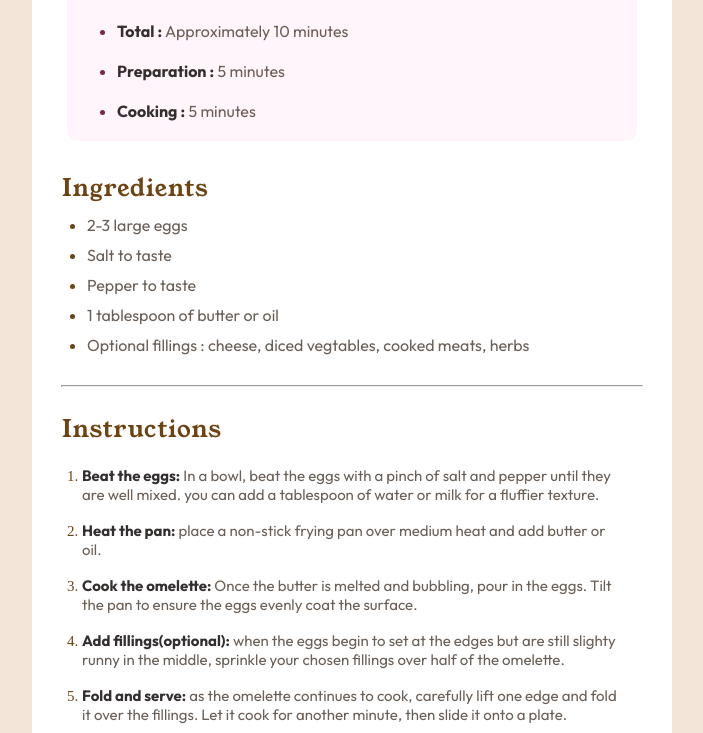
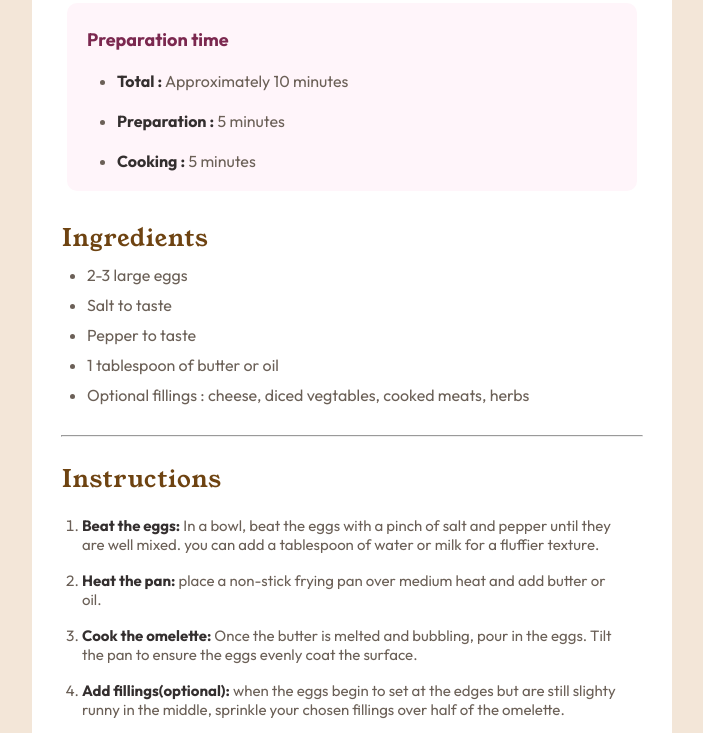
Before and after one commit to ritujha19/recipe-page, a plain HTML site: page index.html in a window 1280 px wide. Shown: the part 495-1228 px from the top of the page, without its empty margins (288-991 px from the left). Drawn offline with Linux system fonts and the light colour scheme.

Commit message:
updated files

```diff
--- a/index.html
+++ b/index.html
@@ -17,37 +17,34 @@
             <div id="time">
                 <h4>Preparation time</h4>
                 <ul>
-                    <li><p><b>Total :</b> Approximately 10 minutes</p> </li>
+                    <li><b>Total :</b> Approximately 10 minutes</li>
                     <br />
-                    <li><p><b>Preparation :</b> 5 minutes</p></li>
+                    <li><b>Preparation :</b> 5 minutes</li>
                     <br />
-                    <li><p><b>Cooking :</b> 5 minutes</p></li>
+                    <li><b>Cooking :</b> 5 minutes</li>
                 </ul>
             </div>
             <div id="ingredients">
                 <h2>Ingredients</h2>
                 <ul>
-                    <li><p>2-3 large eggs</p></li>
-                    <li><p>Salt to taste</p></li>
-                    <li><p>Pepper to taste</p></li>
-                    <li><p> 1 tablespoon of butter or oil</p></li>
-                    <li><p>Optional fillings : cheese, diced vegtables, cooked meats, herbs </p></li>
+                    <li>2-3 large eggs</li>
+                    <li>Salt to taste</li>
+                    <li>Pepper to taste</li>
+                    <li>1 tablespoon of butter or oil</li>
+                    <li>Optional fillings : cheese, diced vegtables, cooked meats, herbs</li>
                 </ul>
             </div>
             <hr />
             <div id="instruction">
                 <h2>Instructions</h2>
                 <ol>
-                    <li><p><b>Beat the eggs:</b>
-                        In a bowl, beat the eggs with a pinch of salt and pepper until they are well mixed. you can add a tablespoon of water or milk for a fluffier texture.</p></li>
+                    <li><b>Beat the eggs:</b> In a bowl, beat the eggs with a pinch of salt and pepper until they are well mixed. you can add a tablespoon of water or milk for a fluffier texture.</li>
                     <br />
-                    <li><p><b>Heat the pan:</b>
-                        place a non-stick frying pan over medium heat and add butter or oil.</p></li>
+                    <li><b>Heat the pan:</b> place a non-stick frying pan over medium heat and add butter or oil.</li>
                     <br />
-                    <li><p><b>Cook the omelette:</b>
-                        Once the butter is melted and bubbling, pour in the eggs. Tilt the pan to ensure the eggs evenly coat the surface.</p></li>
+                    <li><b>Cook the omelette:</b> Once the butter is melted and bubbling, pour in the eggs. Tilt the pan to ensure the eggs evenly coat the surface.</li>
                     <br />
-                    <li><p><b>Add fillings(optional):</b> when the eggs begin to set at the edges but are still slighty runny in the middle, sprinkle your chosen fillings over half of the omelette.</p></li>
+                    <li><b>Add fillings(optional):</b> when the eggs begin to set at the edges but are still slighty runny in the middle, sprinkle your chosen fillings over half of the omelette.</li>
                     <br />
                     <li><p><b>Fold and serve:</b>
                         as the omelette continues to cook, carefully lift one edge and fold it over the fillings. Let it cook for another minute, then slide it onto a plate.</p></li>
@@ -82,8 +79,5 @@
                 </table>
             </div>
         </div>
-        <div class="attribution">
-            <p>"Challenge by" <a href="http://www.frontendmentor.io?ref=challenge" target="_blank">Frontend Mentor</a> "Coded by" <a href="##">Ritu Rani</a></p>
-        </div>
 </body>
 </html>
--- a/style.CSS
+++ b/style.CSS
@@ -28,7 +28,7 @@ body{
     justify-content: center;
     background-color: hsl(0, 0%, 100%);
     padding: 20px 20px 0;
-    margin: 50px 0;
+    margin: 100px 0;
     text-align: left;
 }
 hr{
@@ -74,7 +74,7 @@ img{
     color: hsl(332, 51%, 32%) ;
 }
 
-li p{
+li{
     color: hsl(27, 10%, 38%);
     font-family: 'outfit';
 
@@ -135,8 +135,3 @@ td{
 .Fat{
     border: none;
 }
-.attribution{
-    font-size: 12px;
-    padding-bottom: 20px;
-   \
-}
```
